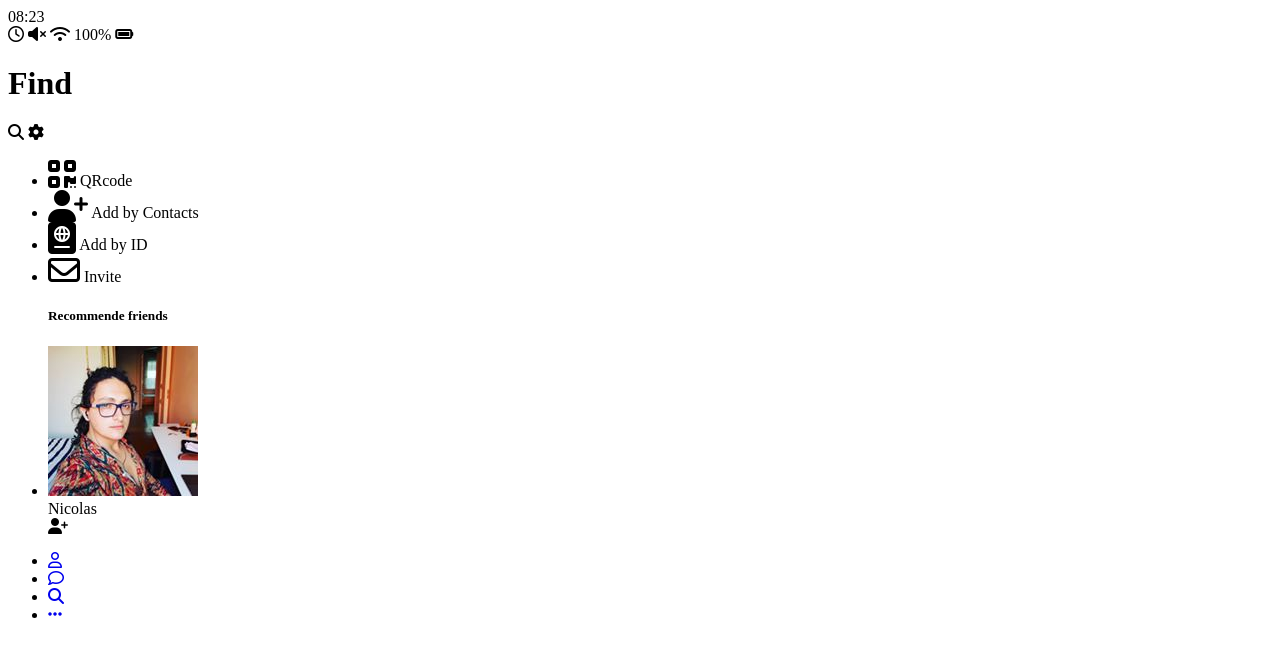
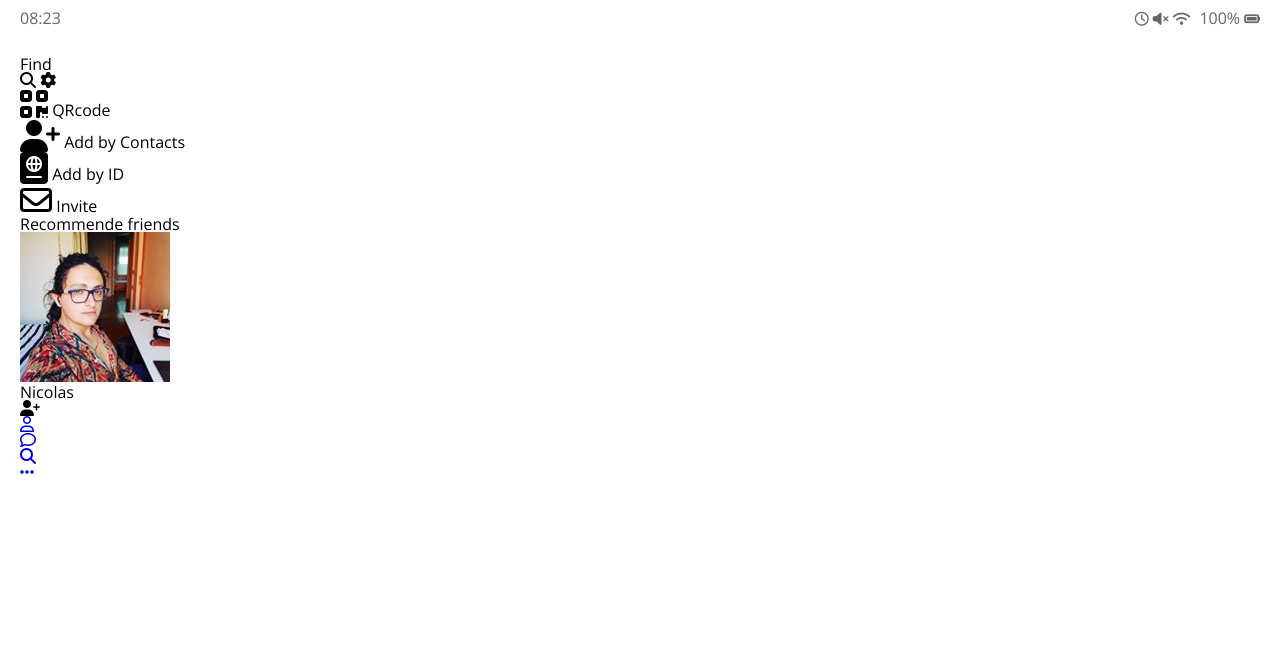
Before and after one commit to Ramsr-git/kakao_clone_seonbox, a plain HTML site: page find.html in a window 1280 px wide. Drawn offline with nearby package versions, Linux system fonts and the light colour scheme.

Commit message:
css Start!
rest.css, import, google font, satus-bar

```diff
--- /dev/null
+++ b/css/reset.css
@@ -0,0 +1,129 @@
+/* http://meyerweb.com/eric/tools/css/reset/
+   v2.0 | 20110126
+   License: none (public domain)
+*/
+
+html,
+body,
+div,
+span,
+applet,
+object,
+iframe,
+h1,
+h2,
+h3,
+h4,
+h5,
+h6,
+p,
+blockquote,
+pre,
+a,
+abbr,
+acronym,
+address,
+big,
+cite,
+code,
+del,
+dfn,
+em,
+img,
+ins,
+kbd,
+q,
+s,
+samp,
+small,
+strike,
+strong,
+sub,
+sup,
+tt,
+var,
+b,
+u,
+i,
+center,
+dl,
+dt,
+dd,
+ol,
+ul,
+li,
+fieldset,
+form,
+label,
+legend,
+table,
+caption,
+tbody,
+tfoot,
+thead,
+tr,
+th,
+td,
+article,
+aside,
+canvas,
+details,
+embed,
+figure,
+figcaption,
+footer,
+header,
+hgroup,
+menu,
+nav,
+output,
+ruby,
+section,
+summary,
+time,
+mark,
+audio,
+video {
+  margin: 0;
+  padding: 0;
+  border: 0;
+  font-size: 100%;
+  font: inherit;
+  vertical-align: baseline;
+}
+/* HTML5 display-role reset for older browsers */
+article,
+aside,
+details,
+figcaption,
+figure,
+footer,
+header,
+hgroup,
+menu,
+nav,
+section {
+  display: block;
+}
+body {
+  line-height: 1;
+}
+ol,
+ul {
+  list-style: none;
+}
+blockquote,
+q {
+  quotes: none;
+}
+blockquote:before,
+blockquote:after,
+q:before,
+q:after {
+  content: "";
+  content: none;
+}
+table {
+  border-collapse: collapse;
+  border-spacing: 0;
+}
--- /dev/null
+++ b/css/status-bar.css
@@ -0,0 +1,14 @@
+.status-bar {
+  display: flex;
+  justify-content: space-between;
+  margin-bottom: 30px;
+  color: #656565;
+}
+
+.status-bar i {
+  font-size: 14px;
+}
+
+.status-bar .status-bar__battery-level {
+  margin-left: 5px;
+}
--- /dev/null
+++ b/css/styles.css
@@ -0,0 +1,11 @@
+@import url("https://fonts.googleapis.com/css?family=Open+Sans:400,700&display=swap");
+@import "reset.css";
+@import "status-bar.css";
+
+body {
+  background-color: white;
+  padding: 10px 20px;
+  color: #020202;
+  font-family: "Open Sans", -apple-system, BlinkMacSystemFont, "Segoe UI",
+    Roboto, Oxygen, Ubuntu, Cantarell, "Open Sans", "Helvetica Neue", sans-serif;
+}
--- a/find.html
+++ b/find.html
@@ -8,6 +8,7 @@
       src="https://kit.fontawesome.com/2a3ce57a48.js"
       crossorigin="anonymous"
     ></script>
+    <link rel="stylesheet" href="css/styles.css" />
     <title>Find / Kakao Clone</title>
   </head>
   <body>
```
Also changed, not shown: chat.html (+1 -0 lines), friends.html (+1 -0 lines), index.html (+1 -0 lines), more.html (+1 -0 lines), settings.html (+1 -0 lines).
